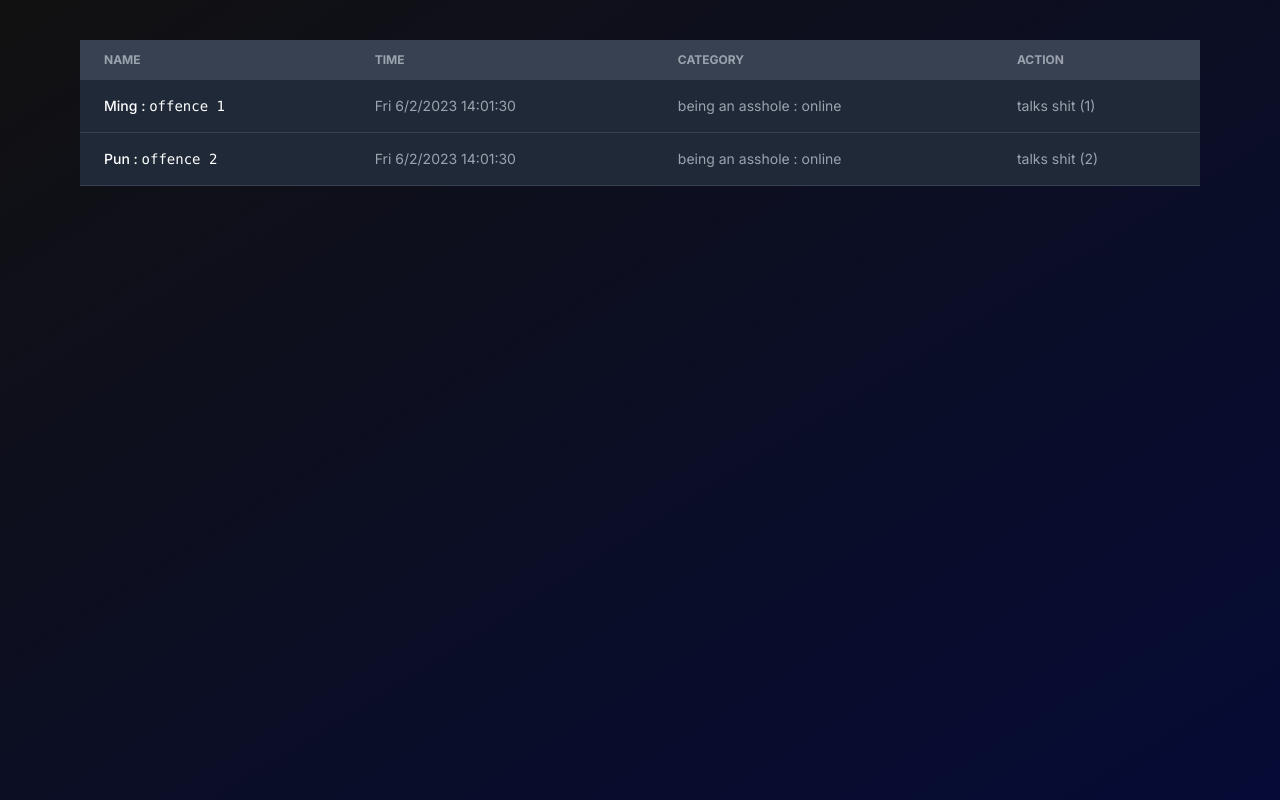
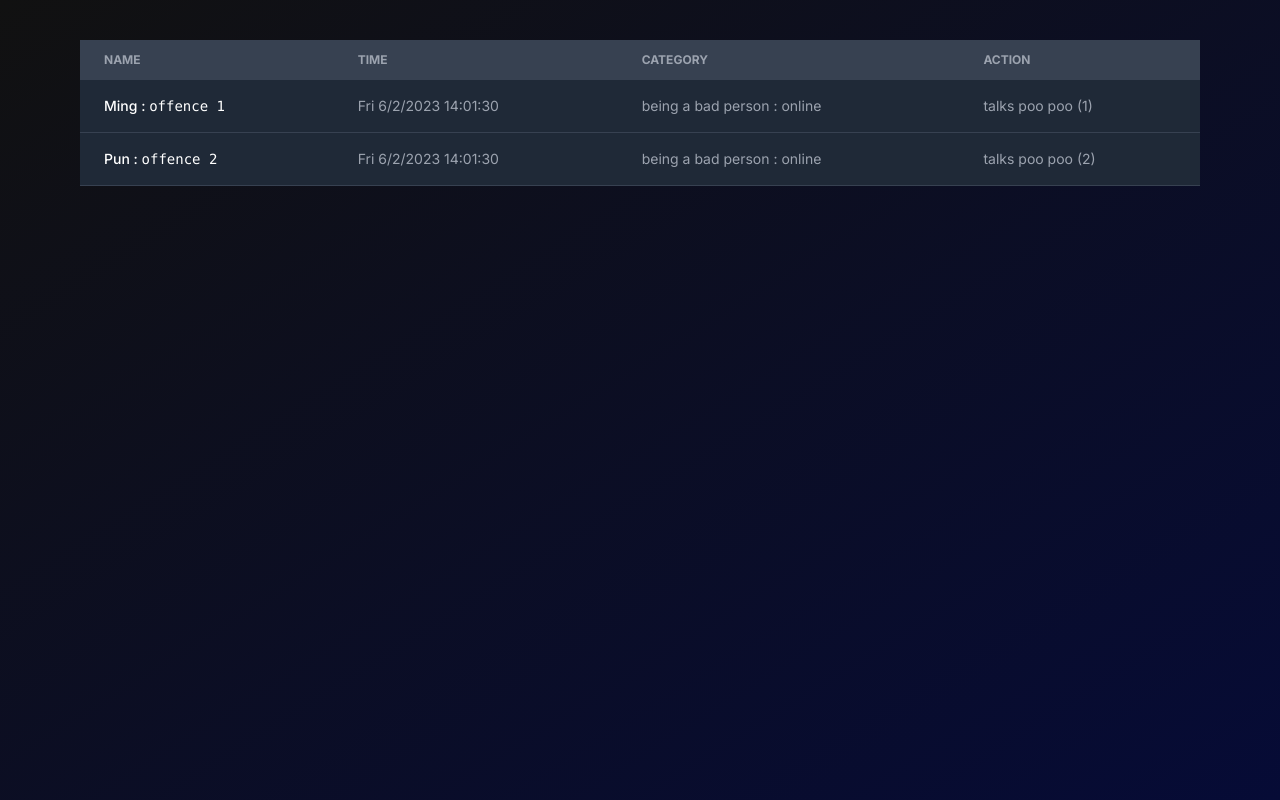
Before and after one commit to pickingname/track3r, a website built with Vite: page datas.html in a window 1280 px wide. Built offline with nearby package versions, Linux system fonts and the light colour scheme.

Commit message:
fixes yes

```diff
--- a/datas.html
+++ b/datas.html
@@ -10,9 +10,9 @@
   </head>
   <body class="min-h-screen antialiased bg-black bg-gradient-to-br from-badass-black via- to-verydark-blue">
     <main>
-      <div class="pt-10 px-20 dark"> <!-- table is here -->
+        <div class="pt-10 px-20 dark">
             <div class="relative overflow-x-auto">
-          <table class="w-full text-sm text-left text-gray-500 dark:text-gray-400">
+              <table class="w-full text-sm text-left text-gray-500 dark:text-gray-400 rounded-lg">
                 <thead class="text-xs text-gray-700 uppercase bg-gray-50 dark:bg-gray-700 dark:text-gray-400">
                   <tr>
                     <th scope="col" class="px-6 py-3">
@@ -30,8 +30,7 @@
                   </tr>
                 </thead>
                 <tbody>
-
-                  <tr class="bg-white border-b dark:bg-gray-800 dark:border-gray-700"> <!-- default one -->
+                  <tr class="bg-white border-b dark:bg-gray-800 dark:border-gray-700">
                     <th scope="row" class="px-6 py-4 font-medium text-gray-900 whitespace-nowrap dark:text-white">
                       Ming : <code>offence 1</code>
                     </th>
@@ -39,14 +38,13 @@
                       Fri 6/2/2023 14:01:30
                     </td>
                     <td class="px-6 py-4">
-                          being an asshole : online
+                      being a bad person : online
                     </td>
                     <td class="px-6 py-4">
-                          talks shit (1)
+                      talks poo poo (1)
                     </td>
                   </tr>
-
-                  <tr class="bg-white border-b dark:bg-gray-800 dark:border-gray-700"> <!-- default one -->
+                  <tr class="bg-white border-b dark:bg-gray-800 dark:border-gray-700">
                     <th scope="row" class="px-6 py-4 font-medium text-gray-900 whitespace-nowrap dark:text-white">
                       Pun : <code>offence 2</code>
                     </th>
@@ -54,15 +52,15 @@
                       Fri 6/2/2023 14:01:30
                     </td>
                     <td class="px-6 py-4">
-                        being an asshole : online
+                      being a bad person : online
                     </td>
                     <td class="px-6 py-4">
-                        talks shit (2)
+                      talks poo poo (2)
                     </td>
                   </tr>
-
                 </tbody>
               </table>
+            </div>
           </div>
     </main>
     <script type="module" src="/src/main.js"></script>
```
Lines whose indentation alone changed are shown as unchanged.
